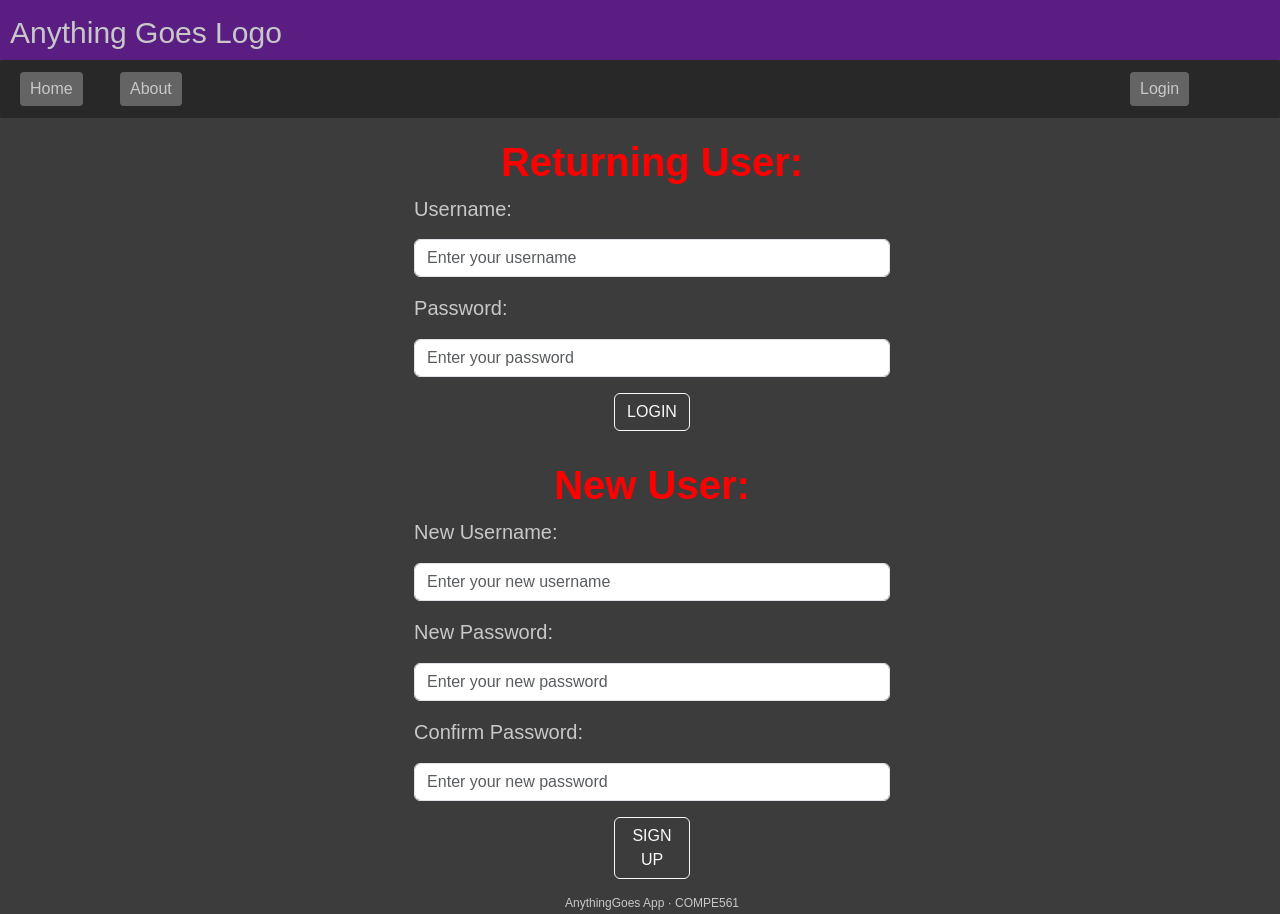
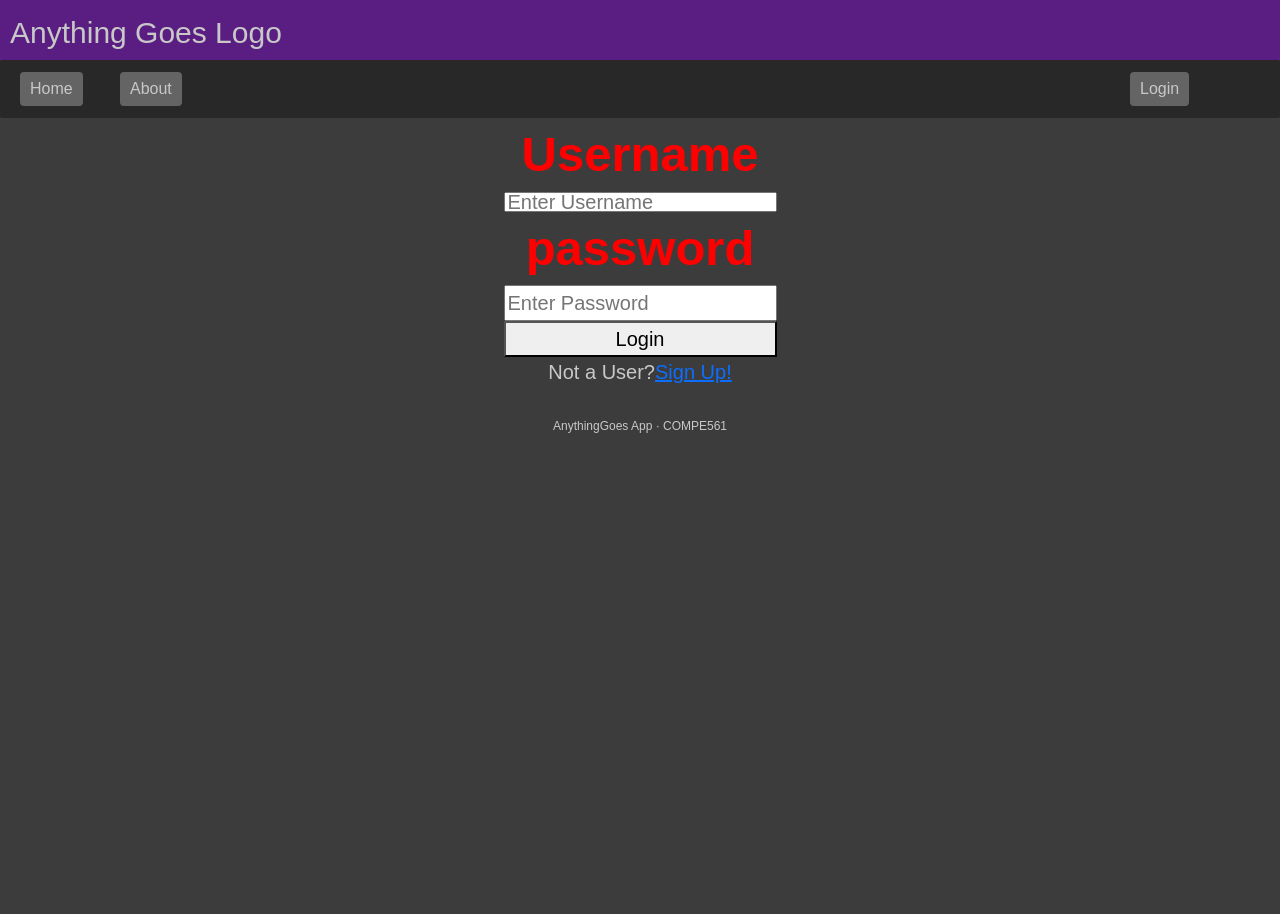
Before and after one commit to gumbygobbler/AnythingGoes, a React (Create React App) app in the folder anything-goes-react/: page /login in a window 1280 px wide. After the commit the page ends 800 px from the top, so only its background shows below. Built offline with nearby package versions, Linux system fonts and the light colour scheme.

Commit message:
updated functionality for login page

```diff
--- a/anything-goes-react/package.json
+++ b/anything-goes-react/package.json
@@ -3,6 +3,7 @@
   "version": "0.1.0",
   "private": true,
   "dependencies": {
+    "@fortawesome/free-solid-svg-icons": "^6.5.1",
     "@testing-library/jest-dom": "^5.17.0",
     "@testing-library/react": "^13.4.0",
     "@testing-library/user-event": "^13.5.0",
--- a/anything-goes-react/src/components/Button.js
+++ /dev/null
@@ -1,15 +0,0 @@
-interface Props {
-    children: string;
-    onClick: () => void;
-    color: string;
-  }
-
-  const Button = ({ children, onClick, color }: Props) => {
-    return (
-      <button className={"btn btn-" + color} onClick={onClick}>
-        {children}
-      </button>
-    );
-  };
-
-  export default Button;
--- a/anything-goes-react/src/components/LoginPass.js
+++ /dev/null
@@ -1,20 +0,0 @@
-// import { ReactNode } from "react";
-
-interface Props {
-    children: string; //ReactNode;
-  }
-
-  const LoginPass = ({ children }: Props) => {
-    return (
-      <div className="mb-3">
-        <input
-          type="text"
-          className="form-control"
-          id="placeholder"
-          placeholder="Enter your password"
-        ></input>
-      </div>
-    );
-  };
-
-  export default LoginPass;
--- a/anything-goes-react/src/components/LoginUser.js
+++ b/anything-goes-react/src/components/LoginUser.js
@@ -1,20 +1,24 @@
 // import { ReactNode } from "react";
 
-interface Props {
-    children: string; //ReactNode;
-  }
-
-  const LoginUser = ({ children }: Props) => {
+const LoginUser = ({uid, utext, logregstate, namepasskeystate}) => {
     return (
       <div className="mb-3">
         <input
           type="text"
           className="form-control"
-          id="placeholder"
-          placeholder="Enter your username"
-        ></input>
+          placeholder = {"Enter your " + namepasskeystate}
+          uid = {uid}
+          logregstate = {logregstate}
+        >{utext}</input>
+        <p>namepasskey = {namepasskeystate}</p>
+        <p>logrestate = {logregstate}</p>
+        <p>this is uid . uid = {uid}</p>
+        <p>this is utext. utext = {utext}</p>
       </div>
+
     );
+
+
   };
 
-  export default LoginUser;
+export default LoginUser;
--- a/anything-goes-react/src/components/RegPass.js
+++ /dev/null
@@ -1,20 +0,0 @@
-// import { ReactNode } from "react";
-
-interface Props {
-    children: string; //ReactNode;
-  }
-
-  const RegPass = ({ children }: Props) => {
-    return (
-      <div className="mb-3">
-        <input
-          type="text"
-          className="form-control"
-          id="placeholder"
-          placeholder="Enter your new password"
-        ></input>
-      </div>
-    );
-  };
-
-  export default RegPass;
--- a/anything-goes-react/src/components/RegUser.js
+++ /dev/null
@@ -1,20 +0,0 @@
-// import { ReactNode } from "react";
-
-interface Props {
-    children: string; //ReactNode;
-  }
-
-  const RegUser = ({ children }: Props) => {
-    return (
-      <div className="mb-3">
-        <input
-          type="text"
-          className="form-control"
-          id="placeholder"
-          placeholder="Enter your new username"
-        ></input>
-      </div>
-    );
-  };
-
-  export default RegUser;
--- /dev/null
+++ b/anything-goes-react/src/components/Validation.js
@@ -0,0 +1,21 @@
+const LoginPass = (values) => {
+  let errors = {}
+
+  if (!values.name) {
+    errors.name = "Username Required"
+  }
+  else if (values.name.length < 5) {
+    errors.name = "Username must be more than 5 characters"
+  }
+
+  if (!values.password) {
+    errors.password = "Password Required"
+  }
+  else if (values.password.length < 8) {
+    errors.password = "Password must be more than 8 characters"
+  }
+
+  return errors;
+}
+
+  export default LoginPass;
--- a/anything-goes-react/src/pages/Login.js
+++ b/anything-goes-react/src/pages/Login.js
@@ -1,64 +1,133 @@
 import LoginUser from "../components/LoginUser";
-import LoginPass from "../components/LoginPass";
-import RegUser from "../components/RegUser";
-import RegPass from "../components/RegPass";
-import Button from "../components/Button";
-import React from "react";
+import Validation from "../components/Validation"; //validation
+import React, {useEffect, useState} from "react";
+
 
 function Login() {
-  const test = "test";
-  return (
-    <>
-      <main className="container" style={{ justifyContent: "center" }}>
-        <div>
-          <h1 style={{ color: "red", fontWeight: "bold", textAlign: "center" }}>
-            Returning User:
-          </h1>
+  const [values, setValues] = useState({
+    name: '',
+    password: ''
+  })
+
+  const [errors, setErrors] = useState({ })
+
+  function handleChange(event) {
+    setValues({...values, [event.target.name]: event.target.value})
+  }
+
+  function handleSubmit(event) {
+    event.preventDefault();
+    setErrors(Validation(values));
+  }
+
+  useEffect(() => {
+    if (Object.keys(errors).length === 0 && (values.name !== "" && values.name !== "")) {
+      alert("from submitted");
+    }
+  }, [errors])
+
+  return(
+    <div className="wrap" >
+      <form onSubmit={handleSubmit}>
+        <div className="container"  style={{ justifyContent: "center"}}>
+          <label style={{ color: "red", fontWeight: "bold", textAlign: "center", fontSize: "49px"}}>Username</label>
+          <input type="text" placeholder="Enter Username" name="name" value={values.name} onChange={handleChange}></input>
+          {errors.name && <p style={{color:"red"}}>{errors.name}</p>}
+
+          <label style={{ color: "red", fontWeight: "bold", textAlign: "center", fontSize: "49px"}}>password</label>
+          <input type="password" placeholder="Enter Password" name="password" value={values.password} onChange={handleChange}></input>
+          {errors.password && <p style={{color:"red"}}>{errors.password}</p>}
+
+          <button type="submit">Login</button>
+          {/* //ButtonLink to="/home" classes="general-button"Login/ButtonLink */}
         </div>
-        <div style={{ paddingLeft: 350, paddingRight: 350 }}>
-          <p>Username:</p>
+        <div className="container" style={{ justifyContent: "center"}}>
+          <span className="psw">Not a User?<a href="#">Sign Up!</a></span>
         </div>
-        <div style={{ paddingLeft: 350, paddingRight: 350, marginTop: 25 }}>
-          <LoginUser children={test}></LoginUser>
-        </div>
-        <div style={{ paddingLeft: 350, paddingRight: 350 }}>
-          <p>Password:</p>
-        </div>
-        <div style={{ paddingLeft: 350, paddingRight: 350 }}>
-          <LoginPass children={test}></LoginPass>
-        </div>
-        <div style={{ paddingLeft: 550, paddingRight: 550 }}>
-          <Button color="outline-light">LOGIN</Button>
-        </div>
-        <br />
-        <div>
-          <h1 style={{ color: "red", fontWeight: "bold", textAlign: "center" }}>
-            New User:
-          </h1>
-        </div>
-        <div style={{ paddingLeft: 350, paddingRight: 350 }}>
-          <p>New Username:</p>
-        </div>
-        <div style={{ paddingLeft: 350, paddingRight: 350 }}>
-          <RegUser children={test}></RegUser>
-        </div>
-        <div style={{ paddingLeft: 350, paddingRight: 350 }}>
-          <p>New Password:</p>
-        </div>
-        <div style={{ paddingLeft: 350, paddingRight: 350 }}>
-          <RegPass children={test}></RegPass>
-        </div>
-        <div style={{ paddingLeft: 350, paddingRight: 350 }}>
-          <p>Confirm Password:</p>
-        </div>
-        <div style={{ paddingLeft: 350, paddingRight: 350 }}>
-          <RegPass children={test}></RegPass>
-        </div>
-        <div style={{ paddingLeft: 550, paddingRight: 550 }}>
-          <Button color="outline-light">SIGN UP</Button>
-        </div>
-      </main>
-    </>
-  );
+      </form>
+    </div>
+  )
 }
-export default Login;
+
+// function Login() {
+//   const test = "test";
+
+//   //boolean
+
+
+//   const userAccounts = [];
+//   userAccounts.push([1, "user1", "somePassword"]); //admin
+
+//   return (
+//     <>
+//       <main className="container" style={{ justifyContent: "center" }}>
+
+//       {/* <ButtonLink to="/about" classes="general-button">
+//           About
+//         </ButtonLink> */}
+//       {/* const ButtonLink = ({ uID , uname, pword }) => {
+//   return (
+//     <Link style={{ textDecoration: "none" }} to={to}>
+//       <button type="button" className={classes}>
+//         {children}
+//       </button>
+//     </Link>
+//   );
+// }; */}
+
+
+
+// {/*
+//         <div>
+//           <h1 style={{ color: "red", fontWeight: "bold", textAlign: "center" }}>
+//             Returning User:
+//           </h1>
+//         </div>
+//         <div style={{ paddingLeft: 350, paddingRight: 350 }}>
+//           <p>Username:</p>
+//         </div>
+//         <div style={{ paddingLeft: 150, paddingRight: 150, marginTop: 25 }}>
+//           <LoginUser uid="2" namepasskeystate="username" logregstate="cock">cockballs</LoginUser>
+//         </div> */}
+//         {/*
+//         <div style={{ paddingLeft: 350, paddingRight: 350 }}>
+//           <p>Password:</p>
+//         </div>
+//         <div style={{ paddingLeft: 350, paddingRight: 350 }}>
+//           <LoginPass children={test}></LoginPass>
+//         </div>
+//         <div style={{ paddingLeft: 550, paddingRight: 550 }}>
+//           <Button color="outline-light">LOGIN</Button>
+//         </div>
+//         <br />
+//         <div>
+//           <h1 style={{ color: "red", fontWeight: "bold", textAlign: "center" }}>
+//             New User:
+//           </h1>
+//         </div>
+//         <div style={{ paddingLeft: 350, paddingRight: 350 }}>
+//           <p>New Username:</p>
+//         </div>
+//         <div style={{ paddingLeft: 350, paddingRight: 350 }}>
+//           <RegUser children={test}></RegUser>
+//         </div>
+//         <div style={{ paddingLeft: 350, paddingRight: 350 }}>
+//           <p>New Password:</p>
+//         </div>
+//         <div style={{ paddingLeft: 350, paddingRight: 350 }}>
+//           <RegPass children={test}></RegPass>
+//         </div>
+//         <div style={{ paddingLeft: 350, paddingRight: 350 }}>
+//           <p>Confirm Password:</p>
+//         </div>
+//         <div style={{ paddingLeft: 350, paddingRight: 350 }}>
+//           <RegPass children={test}></RegPass>
+//         </div>
+//         <div style={{ paddingLeft: 550, paddingRight: 550 }}>
+//           <Button color="outline-light">SIGN UP</Button>
+//         </div> */}
+//       </main>
+//     </>
+//   );
+// }
+ export default Login;
```
Also changed, not shown: 1 other file (tests, documents, lock files or other folders).
